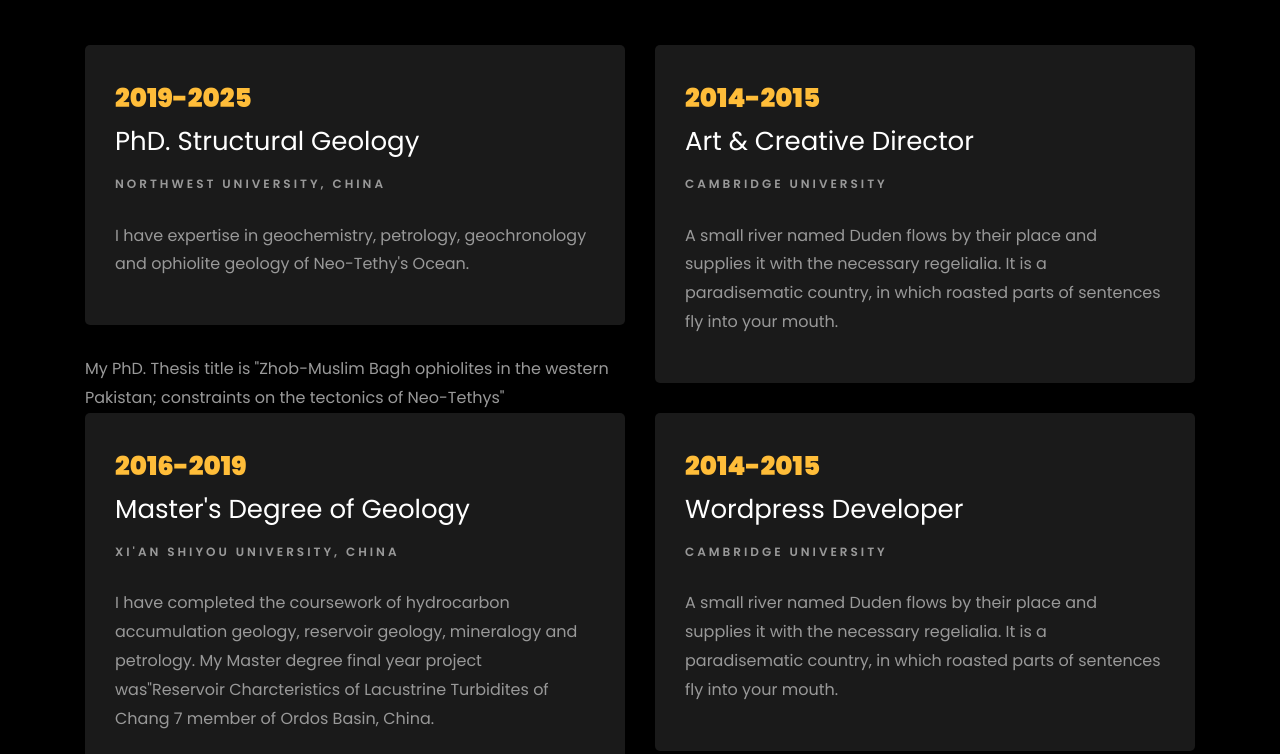
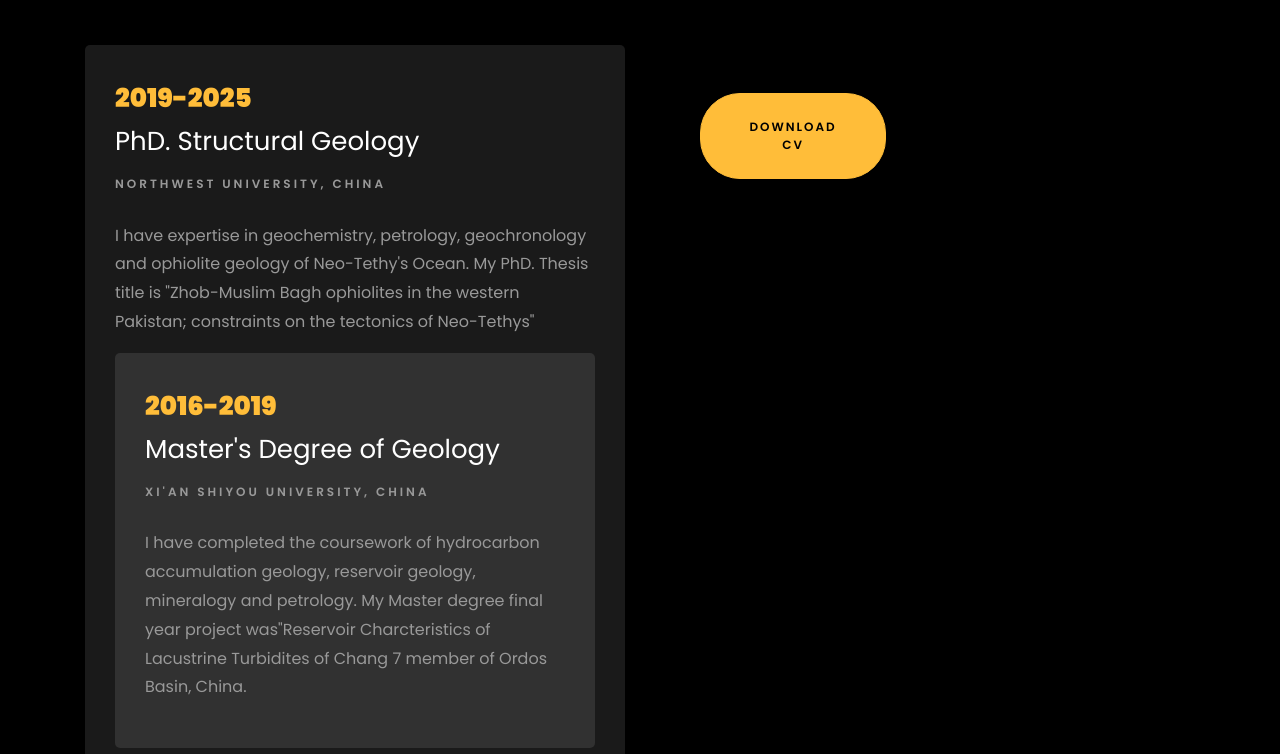
Before and after one commit to akramgeo/akramgeo.github.io, a plain HTML site: page index.html in a window 1280 px wide. Shown: the part 1787-2541 px from the top of the page. Drawn offline with Linux system fonts and the light colour scheme; files whose address does not match are found by name.

Commit message:
Update index.html

```diff
--- a/index.html
+++ b/index.html
@@ -142,8 +142,9 @@
     					<span class="date">2019-2025</span>
     					<h2>PhD. Structural Geology</h2>
     					<span class="position">Northwest University, China</span>
-    					<p class="mt-4">I have expertise in geochemistry, petrology, geochronology and ophiolite geology of Neo-Tethy's Ocean.</p>
-    				</div> My PhD. Thesis title is "Zhob-Muslim Bagh ophiolites in the western Pakistan; constraints on the tectonics of Neo-Tethys"
+    					<p class="mt-4">I have expertise in geochemistry, petrology, geochronology and ophiolite geology of Neo-Tethy's Ocean.
+							My PhD. Thesis title is "Zhob-Muslim Bagh ophiolites in the western Pakistan; constraints on the tectonics of Neo-Tethys"
+						</p>
     				<div class="resume-wrap ftco-animate">
     					<span class="date">2016-2019</span>
     					<h2>Master's Degree of Geology</h2>
```
